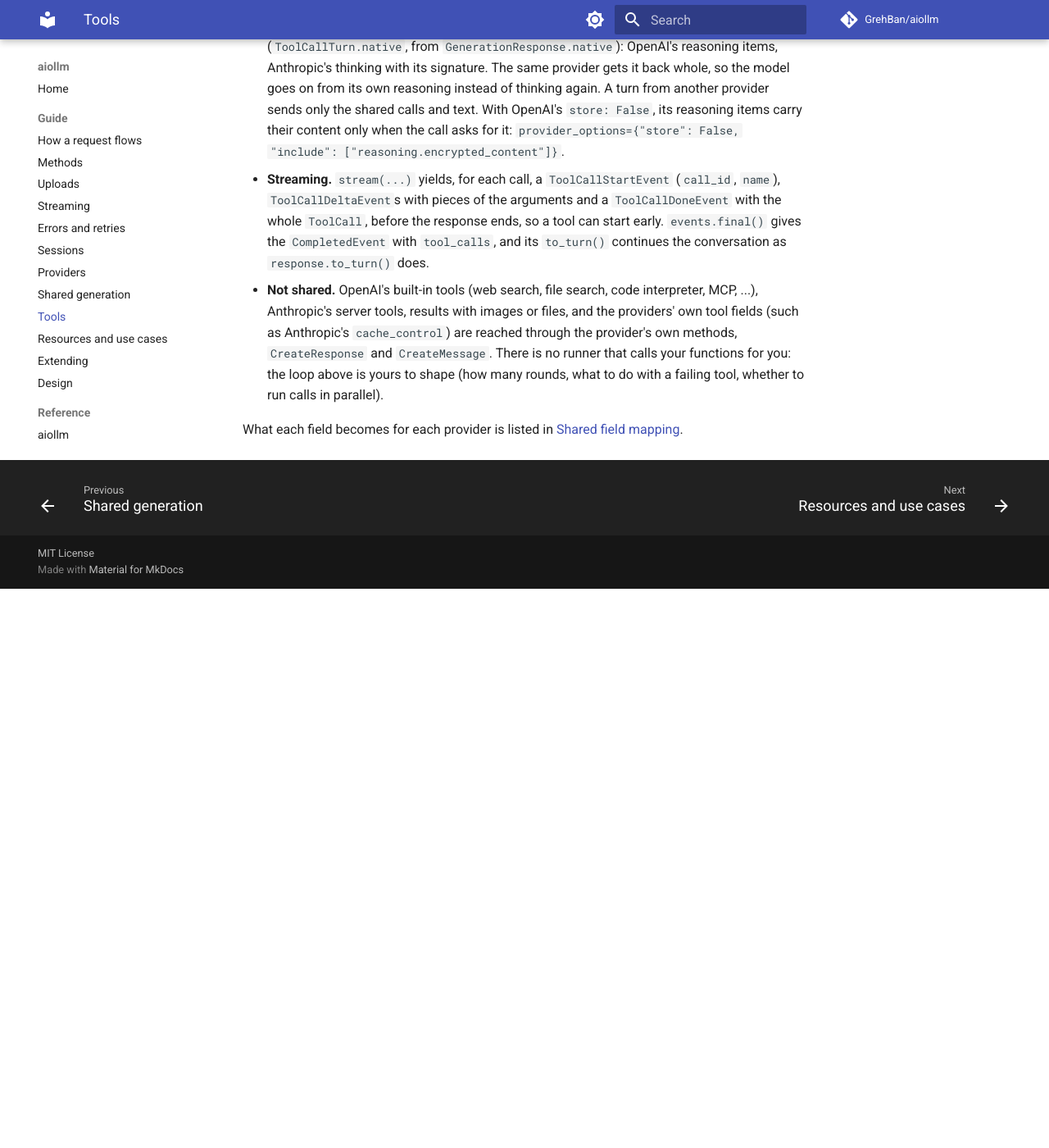
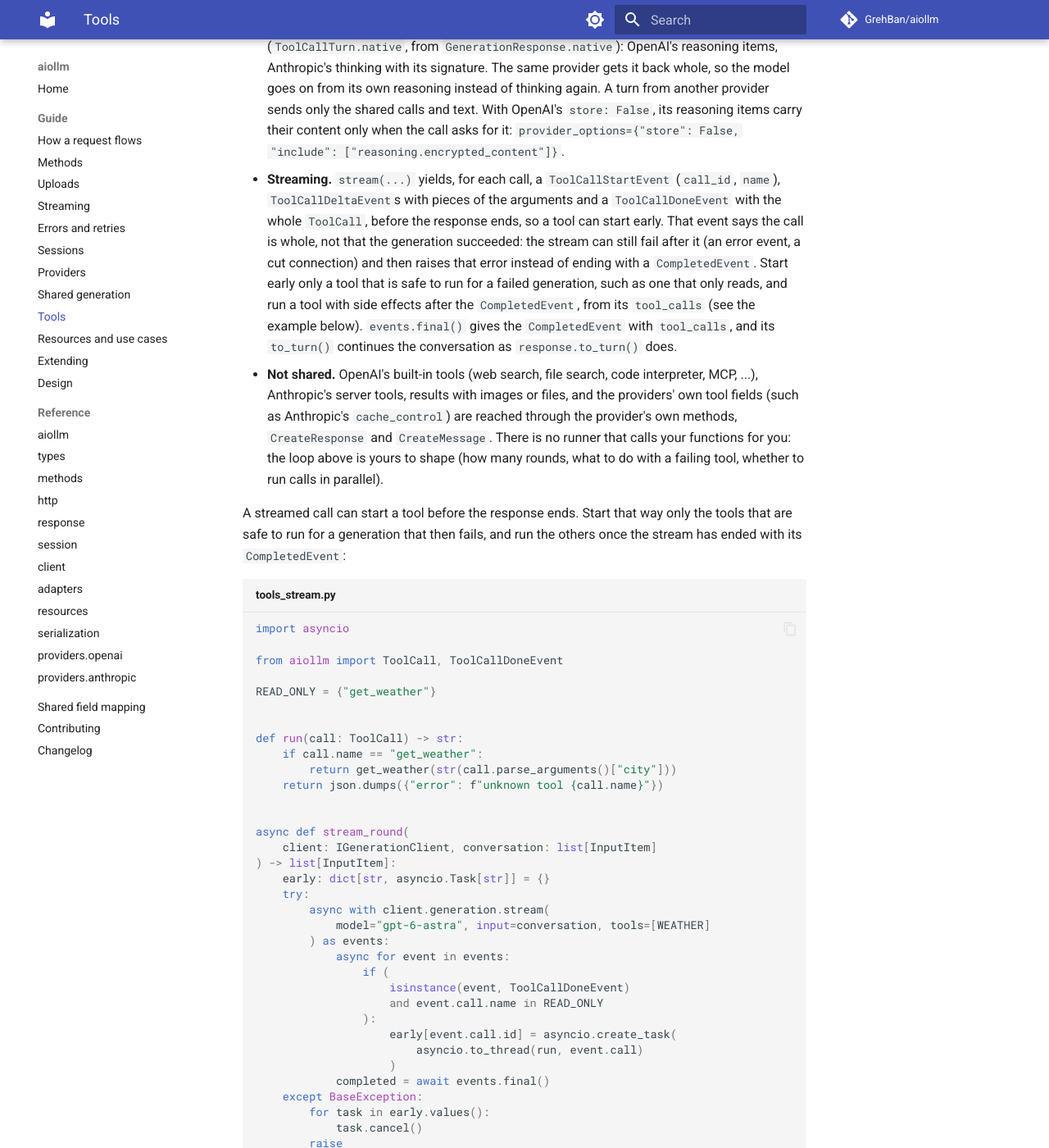
Before and after one commit to GrehBan/ai_api, an MkDocs documentation site: the page built from docs/guide/tools.md, in a window 1280 px wide and 1400 px high, scrolled down 1841 px. Shown: the whole window at 82% size. Built offline with MkDocs 1.6.1 and Material for MkDocs 9.7.7, drawn with Linux system fonts in a browser that asks for light colours; comment, search, counter and statistics services are not loaded; before the commit the page ends 2559 px from its top, so only the background shows below that; some of the changed text lies outside the part shown.

Commit message:
Tools: a done call is not a successful generation
ToolCallDoneEvent says the arguments of one call are complete; the
stream can still fail before its CompletedEvent. The docstring, the
tools guide and the field mapping say so, the guide shows a streamed
round that starts only read-only tools early, and a contract test
checks a stream that fails after its calls are done.

Claude-Session: https://claude.ai/code/session_01RchHJdxZs4zq3rQgUmMxnr

````diff
--- a/docs/guide/tools.md
+++ b/docs/guide/tools.md
@@ -54,7 +54,52 @@ async def ask_with_tools(
 - **The calls.** `response.tool_calls` lists the calls as `ToolCall`s: `id`, `name` and `arguments`, the JSON text the model wrote. `parse_arguments()` gives the object and raises `ValueError` for text that is not one, which a model can write without `strict`. A response with calls has finished normally (`incomplete_reason` is `None`) and waits for their results. When it stopped early, at the token limit for example, its last call may be cut off: `to_turn()` raises `ValueError` then, so retry with a higher `max_output_tokens` instead of running the calls.
 - **The results.** `response.to_turn()` is the model's turn of calls, a `ToolCallTurn`, and a `ToolResult(call_id=call.id, output=...)` answers each call, in the order you like, right after it. `output` is text: describe a failure in it, since OpenAI has no error flag. Before sending, every adapter checks the order both providers require and raises `RequestValidationError` for a call without its result, a result without its call, or a turn between them.
 - **Reasoning comes back.** The turn of calls keeps the response's own output (`ToolCallTurn.native`, from `GenerationResponse.native`): OpenAI's reasoning items, Anthropic's thinking with its signature. The same provider gets it back whole, so the model goes on from its own reasoning instead of thinking again. A turn from another provider sends only the shared calls and text. With OpenAI's `store: False`, its reasoning items carry their content only when the call asks for it: `provider_options={"store": False, "include": ["reasoning.encrypted_content"]}`.
-- **Streaming.** `stream(...)` yields, for each call, a `ToolCallStartEvent` (`call_id`, `name`), `ToolCallDeltaEvent`s with pieces of the arguments and a `ToolCallDoneEvent` with the whole `ToolCall`, before the response ends, so a tool can start early. `events.final()` gives the `CompletedEvent` with `tool_calls`, and its `to_turn()` continues the conversation as `response.to_turn()` does.
+- **Streaming.** `stream(...)` yields, for each call, a `ToolCallStartEvent` (`call_id`, `name`), `ToolCallDeltaEvent`s with pieces of the arguments and a `ToolCallDoneEvent` with the whole `ToolCall`, before the response ends, so a tool can start early. That event says the call is whole, not that the generation succeeded: the stream can still fail after it (an error event, a cut connection) and then raises that error instead of ending with a `CompletedEvent`. Start early only a tool that is safe to run for a failed generation, such as one that only reads, and run a tool with side effects after the `CompletedEvent`, from its `tool_calls` (see the example below). `events.final()` gives the `CompletedEvent` with `tool_calls`, and its `to_turn()` continues the conversation as `response.to_turn()` does.
 - **Not shared.** OpenAI's built-in tools (web search, file search, code interpreter, MCP, ...), Anthropic's server tools, results with images or files, and the providers' own tool fields (such as Anthropic's `cache_control`) are reached through the provider's own methods, `CreateResponse` and `CreateMessage`. There is no runner that calls your functions for you: the loop above is yours to shape (how many rounds, what to do with a failing tool, whether to run calls in parallel).
 
+A streamed call can start a tool before the response ends. Start that way only the tools that are safe to run for a generation that then fails, and run the others once the stream has ended with its `CompletedEvent`:
+
+```python title="tools_stream.py"
+import asyncio
+
+from aiollm import ToolCall, ToolCallDoneEvent
+
+READ_ONLY = {"get_weather"}
+
+
+def run(call: ToolCall) -> str:
+    if call.name == "get_weather":
+        return get_weather(str(call.parse_arguments()["city"]))
+    return json.dumps({"error": f"unknown tool {call.name}"})
+
+
+async def stream_round(
+    client: IGenerationClient, conversation: list[InputItem]
+) -> list[InputItem]:
+    early: dict[str, asyncio.Task[str]] = {}
+    try:
+        async with client.generation.stream(
+            model="gpt-6-astra", input=conversation, tools=[WEATHER]
+        ) as events:
+            async for event in events:
+                if (
+                    isinstance(event, ToolCallDoneEvent)
+                    and event.call.name in READ_ONLY
+                ):
+                    early[event.call.id] = asyncio.create_task(
+                        asyncio.to_thread(run, event.call)
+                    )
+            completed = await events.final()
+    except BaseException:
+        for task in early.values():
+            task.cancel()
+        raise
+    # The generation succeeded: now the tools with side effects run.
+    results: list[InputItem] = [completed.to_turn()]
+    for call in completed.tool_calls:
+        output = await early[call.id] if call.id in early else run(call)
+        results.append(ToolResult(call_id=call.id, output=output))
+    return [*conversation, *results]
+```
+
 What each field becomes for each provider is listed in [Shared field mapping](../unification.md).
````
Also changed, not shown: CHANGES/+tool-call-done-contract.fixed.md (added, +6 -0 lines), docs/unification.md (+1 -1 lines), 3 other files.
